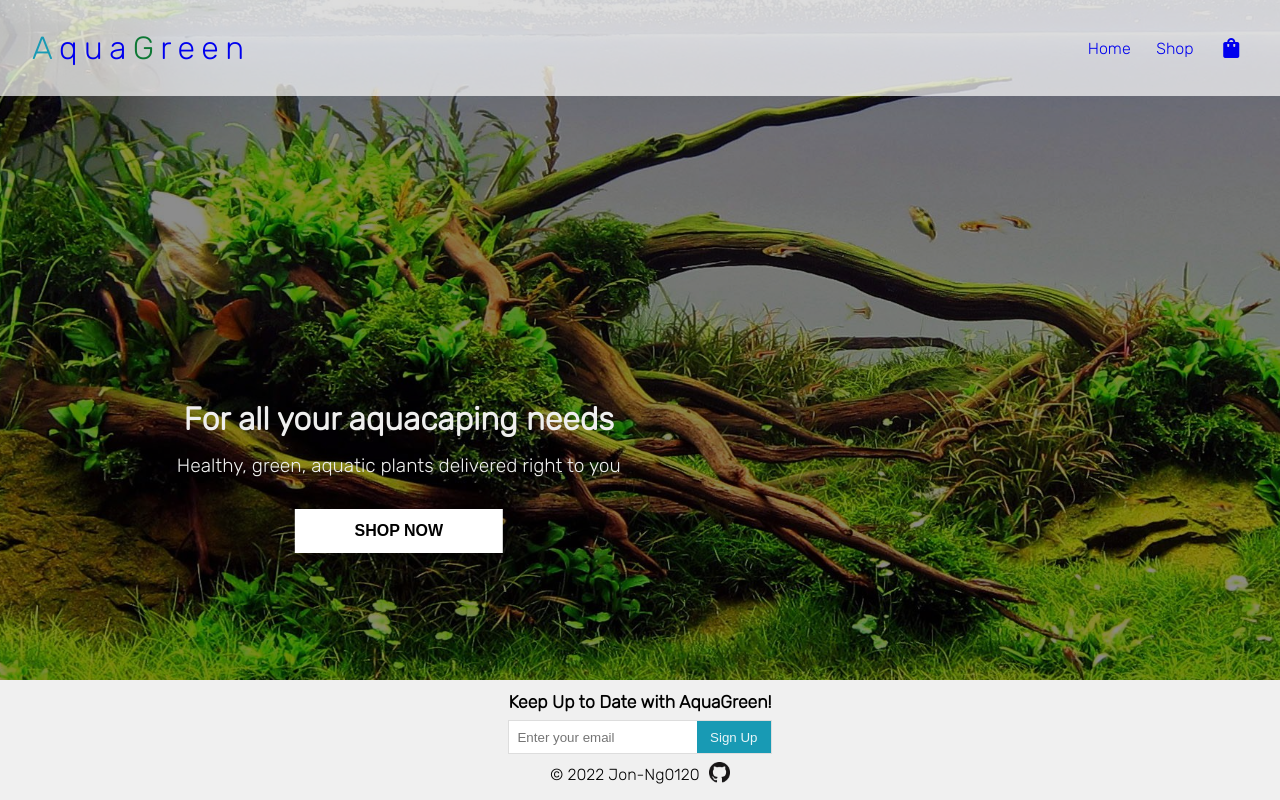
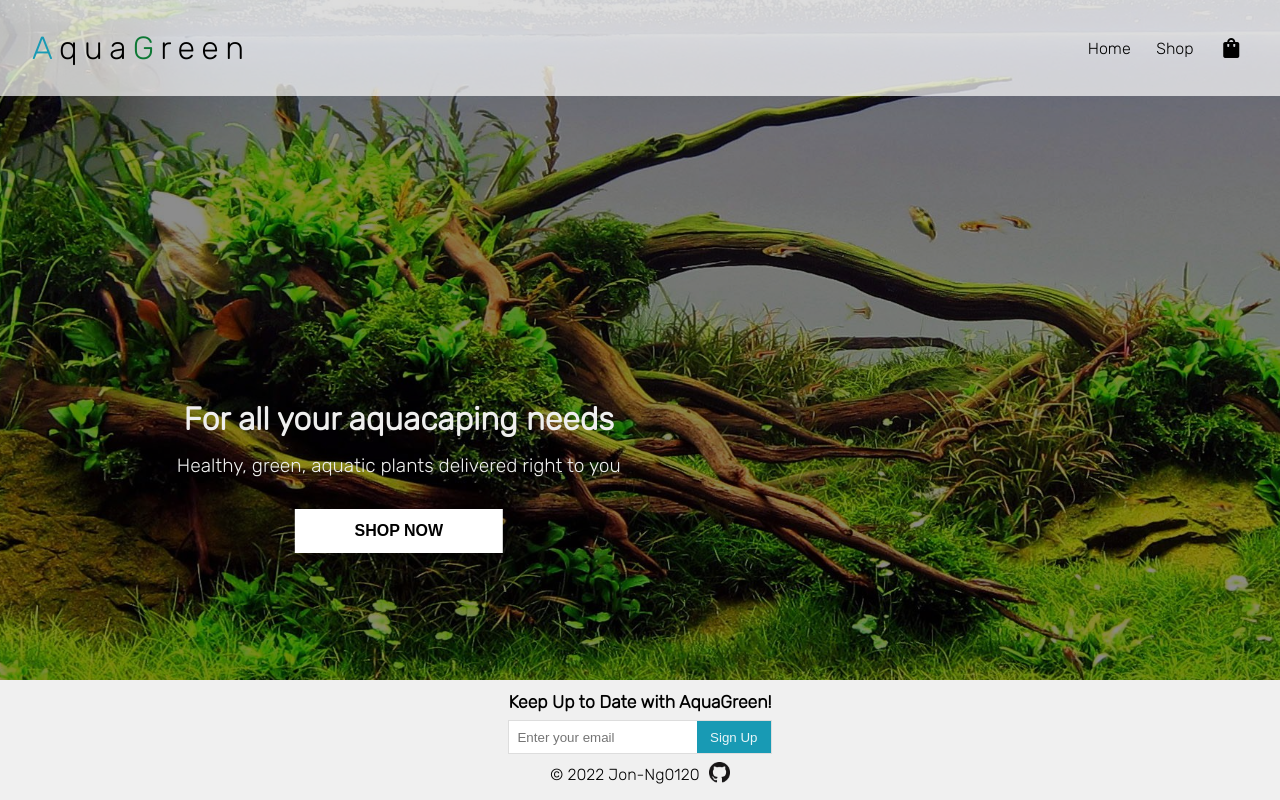
Before and after one commit to jon-ng0120/aquagreen, a React (Create React App) app: page / in a window 1280 px wide. Built offline with nearby package versions, Linux system fonts and the light colour scheme.

Commit message:
Changed header to black color

```diff
--- a/src/Components/Header.js
+++ b/src/Components/Header.js
@@ -42,6 +42,7 @@ const Nav = styled.nav`
 const NavLink = styled(Link)`
   text-decoration: none;
   cursor: pointer;
+  color: black;
 
   &:visited {
     color: inherit;
@@ -63,7 +64,7 @@ const Header = () => {
           style={{
             fontSize: '2rem',
           }}
-          to="/"
+          to="/aquagreens"
         >
           <Title>
             <AquaSpan>A</AquaSpan>qua
```
